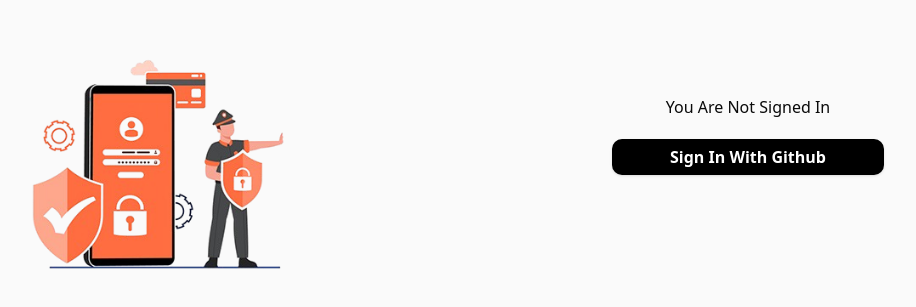
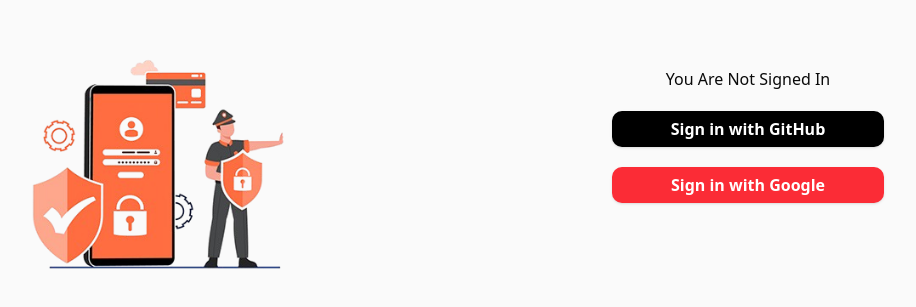
Before and after one commit to AhmedZena/digitalH, a Next.js app: page / in a window 1280 px wide. Shown: the part 265-572 px from the top of the page, without its empty margins (188-1104 px from the left). Built offline with nearby package versions, Linux system fonts and the light colour scheme; no server answers.

Commit message:
google login

```diff
--- a/src/auth.ts
+++ b/src/auth.ts
@@ -1,10 +1,26 @@
 import NextAuth from "next-auth";
 import GitHub from "next-auth/providers/github";
+import EmailProvider from "next-auth/providers/email";
+import GoogleProvider from "next-auth/providers/google";
+
 // import { PrismaClient } from "@prisma/client";
 // import { PrismaAdapter } from "@auth/prisma-adapter";
 
 // const prisma = new PrismaClient();
 export const { auth, handlers, signIn, signOut } = NextAuth({
-	providers: [GitHub],
+	providers: [
+		GitHub,
+		GoogleProvider({
+			clientId: process.env.GOOGLE_CLIENT_ID,
+			clientSecret: process.env.GOOGLE_CLIENT_SECRET,
+			authorization: {
+				params: {
+					prompt: "consent",
+					access_type: "offline",
+					response_type: "code",
+				},
+			},
+		}),
+	],
 	// adapter: PrismaAdapter(prisma),
 });
--- a/src/components/login/LoginComponent.tsx
+++ b/src/components/login/LoginComponent.tsx
@@ -14,7 +14,13 @@
 				</picture>
 			</div>
 			<div className="flex h-full w-full flex-col items-center justify-center gap-5 bg-neutral-50 px-6 lg:w-[592px]">
-				<p> You Are Not Signed In</p> <SignInButton />
+				<p>You Are Not Signed In</p>
+				<SignInButton provider="github" label="Sign in with GitHub" />
+				<SignInButton
+					provider="google"
+					label="Sign in with Google"
+					btnClassName="bg-red-500 text-white hover:bg-red-500/80"
+				/>
 			</div>
 		</div>
 	);
--- a/src/components/sign-in-button.tsx
+++ b/src/components/sign-in-button.tsx
@@ -1,14 +1,29 @@
 "use client";
 import { login } from "@/lib/actions/auth";
 import { Button } from "./ui/button";
+import { cn } from "@/lib/utils";
 
-export const SignInButton = () => {
+interface SignInButtonProps {
+	provider: "github" | "google";
+	label?: string;
+	btnClassName?: string;
+}
+
+export const SignInButton = ({
+	provider,
+	label,
+	btnClassName,
+}: SignInButtonProps) => {
 	return (
 		<Button
-			onClick={() => login()}
-			className=" cursor-pointer w-1/2 rounded-lg bg-black hover:bg-black/80 text-white font-bold py-2 px-4 "
+			onClick={() => login(provider)}
+			className={cn(
+				"cursor-pointer w-1/2 rounded-lg bg-black hover:bg-black/80 text-white font-bold py-2 px-4",
+				btnClassName,
+			)}
 		>
-			Sign In With Github
+			{label ||
+				`Sign in with ${provider.charAt(0).toUpperCase() + provider.slice(1)}`}
 		</Button>
 	);
 };
--- a/src/lib/actions/auth.ts
+++ b/src/lib/actions/auth.ts
@@ -2,10 +2,10 @@
 
 import { signIn, signOut } from "@/auth";
 
-export const login = async () => {
-  await signIn("github", { redirectTo: "/" });
+export const login = async (provider: string) => {
+	await signIn(provider, { redirectTo: "/" });
 };
 
 export const logout = async () => {
-  await signOut({ redirectTo: "/" });
+	await signOut({ redirectTo: "/" });
 };
```
